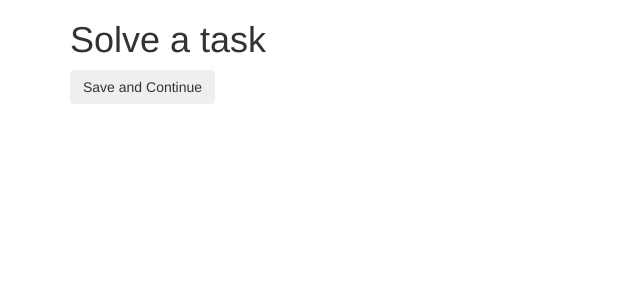
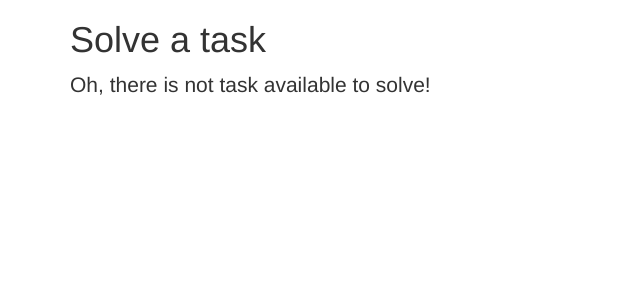
Before and after one commit to planrich/tu_aic_13, a Flask app: template wsgi/aic/templates/solve_task.html in a window 1280 px wide. Shown: the top 300 px of the page, without its empty margins (0-640 px from the left). Run offline with Flask 2, Linux system fonts and the light colour scheme; the template is opened without the code that fills it, so the values that code supplies are empty; some libraries are stand-ins or nearby versions.

Commit message:
implemented a simple form to solve tasks

```diff
--- a/wsgi/aic/app.py
+++ b/wsgi/aic/app.py
@@ -16,7 +16,10 @@ def index():
 @application.route("/solve_task")
 def solve_task():
 
-    return render_template("solve_task.html")
+    sess = db.Session()
+    task = sess.query(db.OpenTask).limit(1)
+
+    return render_template("solve_task.html", task=task)
 
 
 @application.route("/list_tasks", methods=['GET'])
--- a/wsgi/aic/templates/index.html
+++ b/wsgi/aic/templates/index.html
@@ -1,5 +1,5 @@
 {% extends "layout.html" %}
-{% block title %}Android Record{% endblock %}
+{% block title %}AIC 13{% endblock %}
 {% block content %}
 <h1>Index</h1>
 <ul>
--- a/wsgi/aic/templates/solve_task.html
+++ b/wsgi/aic/templates/solve_task.html
@@ -1,9 +1,16 @@
 {% extends "layout.html" %}
-{% block title %}Android Record{% endblock %}
+{% block title %}AIC 13{% endblock %}
 {% block content %}
 <h1>Solve a task</h1>
 
+{% if not task %}
+    <p class="lead">Oh, there is not task available to solve!</p>
+
+{% else %}
 <form action="{{ url_for("solve_task") }}" method="POST">
+
     <input class="btn" type="submit" value="Save and Continue" />
 </form>
+
+{% endif %}
 {% endblock %}
--- a/wsgi/aic/templates/task_list.html
+++ b/wsgi/aic/templates/task_list.html
@@ -1,5 +1,5 @@
 {% extends "layout.html" %}
-{% block title %}Android Record{% endblock %}
+{% block title %}AIC 13{% endblock %}
 {% block content %}
 <h1>Open tasks</h1>
 <table class="table table-striped">
--- a/wsgi/aic/templates/tasks.html
+++ b/wsgi/aic/templates/tasks.html
@@ -1,5 +1,5 @@
 {% extends "layout.html" %}
-{% block title %}Android Record{% endblock %}
+{% block title %}AIC 13{% endblock %}
 {% block content %}
 <h1>Open tasks</h1>
 <table class="table table-striped">
```
